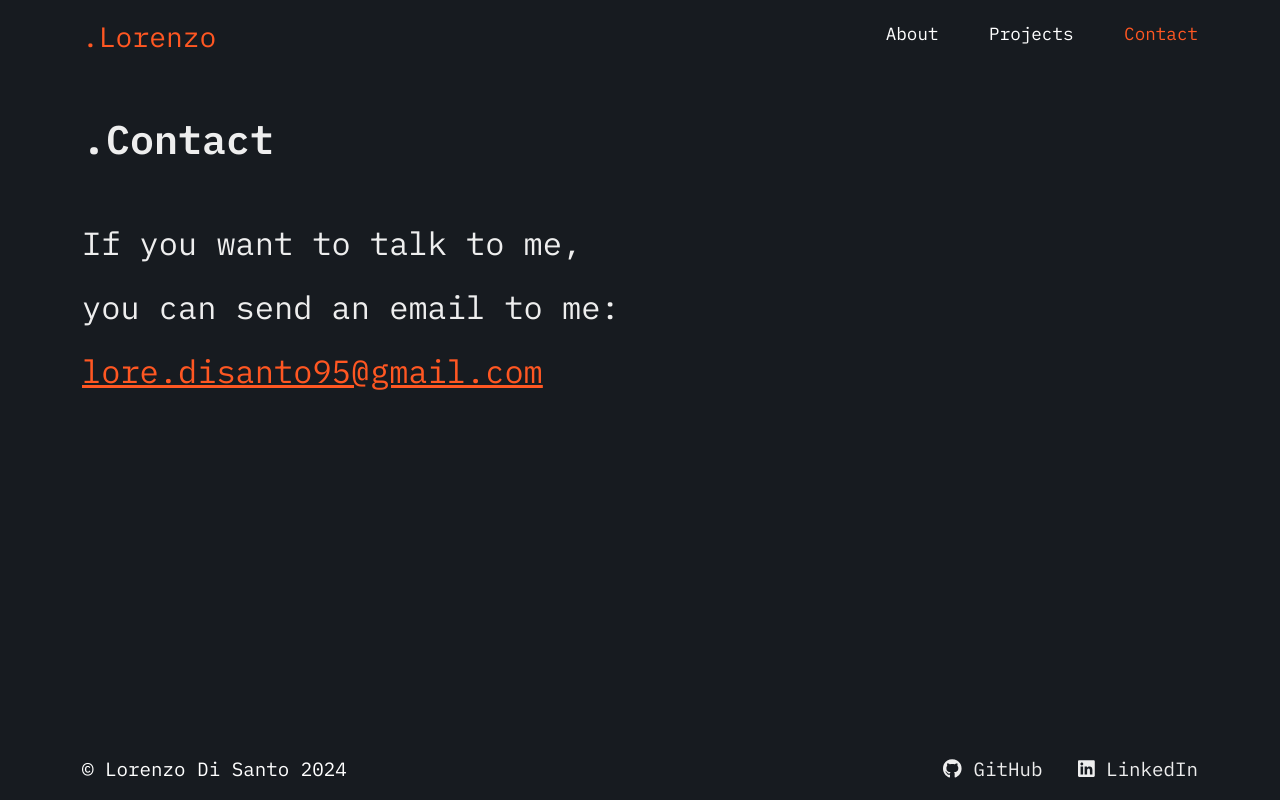
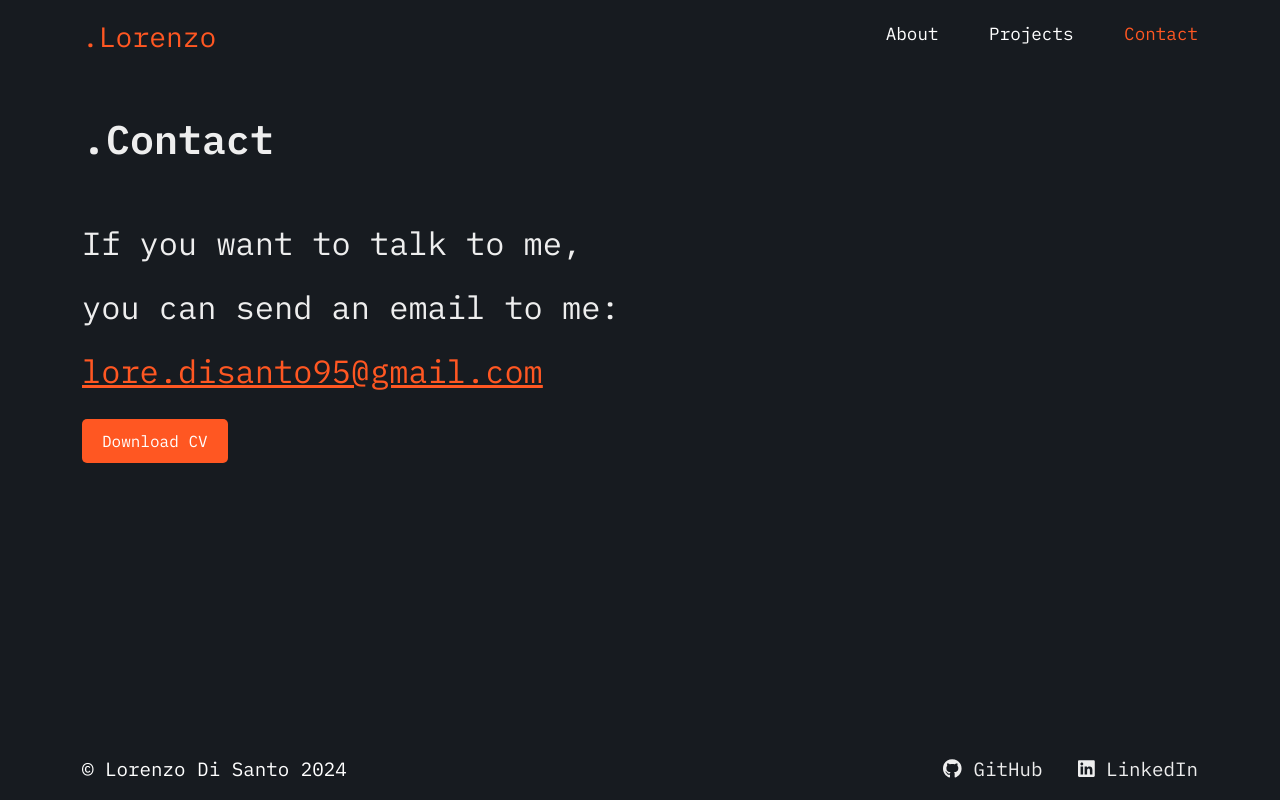
Before and after one commit to lorenzodisanto/portfolio, a Vue app: page /contact in a window 1280 px wide. Built offline with nearby package versions, Linux system fonts and the light colour scheme.

Commit message:
feat: add CV contact page

```diff
--- a/src/pages/ContactPage.vue
+++ b/src/pages/ContactPage.vue
@@ -19,7 +19,9 @@ export default {
           >lore.disanto95@gmail.com</a
         >
       </p>
-      <!-- <p>Visit my profiles v</p> -->
+      <a href="/src/assets/lorenzo_disanto_CV.pdf" download class="download-btn"
+        >Download CV</a
+      >
     </div>
   </div>
 </template>
@@ -34,6 +36,21 @@ h1 {
 .contacts {
   font-size: 1.3rem;
 }
+
+.download-btn {
+  display: inline-block;
+  padding: 10px 20px;
+  background-color: #ff5722;
+  color: white;
+  text-align: center;
+  text-decoration: none;
+  border-radius: 5px;
+  font-size: 16px;
+}
+
+.download-btn:hover {
+  font-size: 20px;
+}
 @media screen and (min-width: 576px) {
   .contacts {
     font-size: 2rem;
```
Also changed, not shown: src/assets/cv_image.png (added), 1 other file (tests, documents, lock files or other folders).
